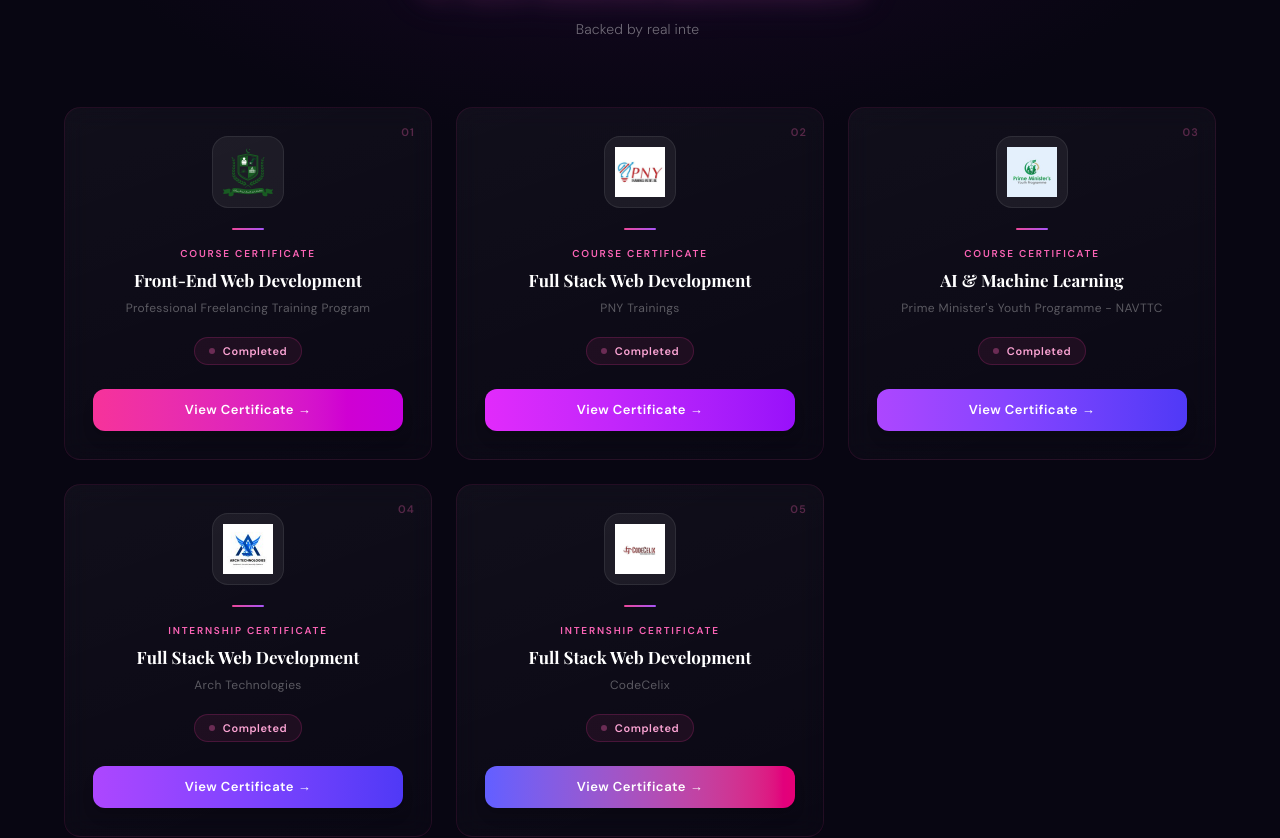
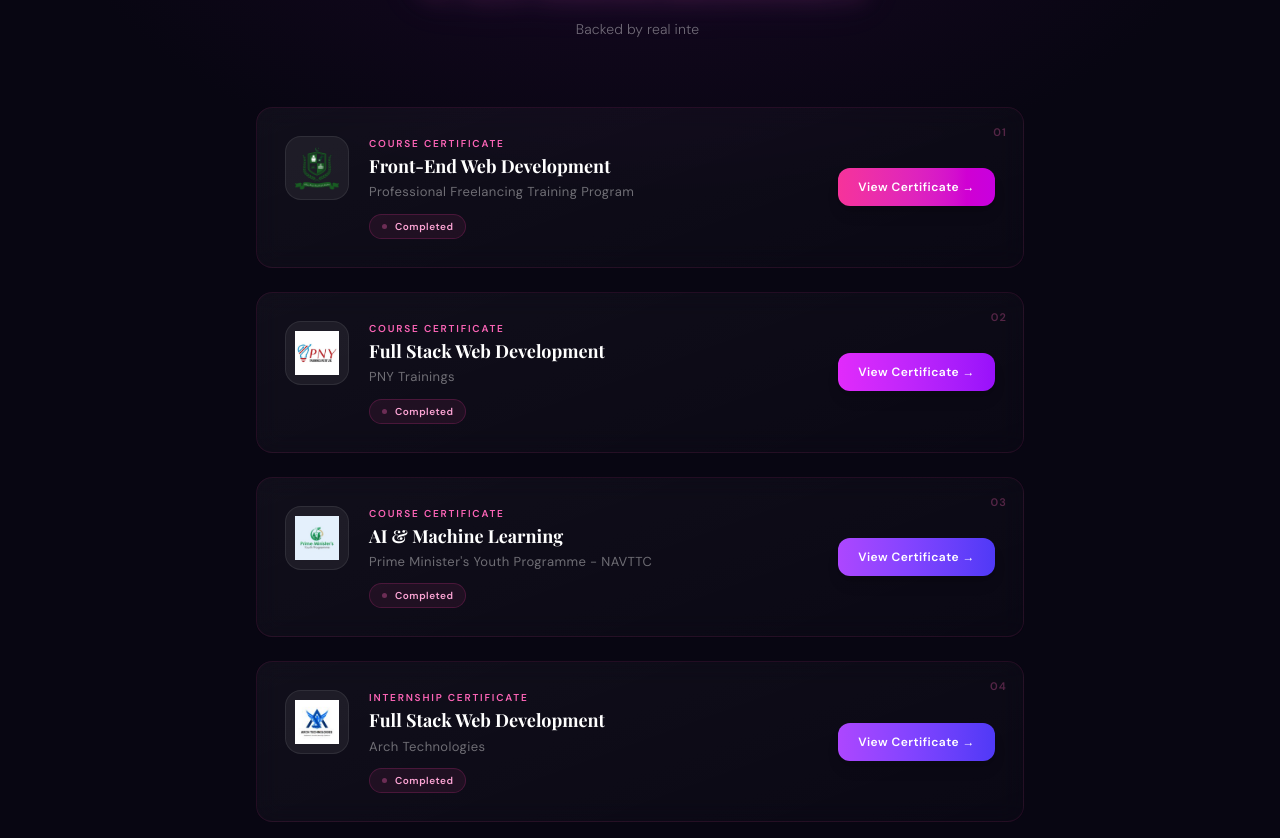
Before and after one commit to Talha-Bin-Zubair2125/my-portfolio, a React (Vite) app: page / in a window 1280 px wide. Shown: the part 8089-8927 px from the top of the page. Built offline with nearby package versions, Linux system fonts and the light colour scheme.

Commit message:
Fix certifications responsiveness and UI bugs

```diff
--- a/src/Pages/Certifications.jsx
+++ b/src/Pages/Certifications.jsx
@@ -151,23 +151,23 @@
           </motion.p>
         </div>
 
-        {/* Cards Grid - Updated to auto-fit gracefully for 5 items */}
-        <div className="grid grid-cols-1 sm:grid-cols-2 lg:grid-cols-3 xl:grid-cols-3 gap-6 max-w-6xl mx-auto">
+        {/* Cards Stacked - One per line */}
+        <div className="flex flex-col gap-6 max-w-3xl mx-auto">
           {certifications.map((cert, i) => (
             <motion.div
               key={i}
-              initial={{ opacity: 0, y: 60 }}
+              initial={{ opacity: 0, y: 50 }}
               whileInView={{ opacity: 1, y: 0 }}
               transition={{ duration: 0.6, delay: i * 0.1 }}
               viewport={{ once: true }}
-              whileHover={{ y: -8 }}
-              className="relative group flex"
+              whileHover={{ y: -4 }}
+              className="relative group w-full"
             >
               <div
-                className={`absolute inset-0 bg-gradient-to-br ${cert.color} opacity-0 group-hover:opacity-15 rounded-2xl blur-2xl transition-opacity duration-500`}
+                className={`absolute inset-0 bg-gradient-to-r ${cert.color} opacity-0 group-hover:opacity-15 rounded-2xl blur-2xl transition-opacity duration-500`}
               />
               <div
-                className="relative flex flex-col items-center w-full rounded-2xl border border-pink-500/10 group-hover:border-pink-400/40 transition-all duration-300 p-6 sm:p-7 overflow-hidden"
+                className="relative flex flex-col sm:flex-row items-center justify-between w-full rounded-2xl border border-pink-500/10 group-hover:border-pink-400/40 transition-all duration-300 p-6 sm:p-7 overflow-hidden gap-6"
                 style={{
                   background:
                     "linear-gradient(160deg, rgba(255,255,255,0.04) 0%, rgba(255,255,255,0.01) 100%)",
@@ -175,6 +175,7 @@
                 }}
               >
                 <div className="absolute top-0 left-0 right-0 h-px bg-gradient-to-r from-transparent via-pink-400/60 to-transparent opacity-0 group-hover:opacity-100 transition-opacity duration-300" />
+
                 <span
                   className="absolute top-4 right-4 text-pink-400/30"
                   style={{
@@ -187,12 +188,14 @@
                   {cert.num}
                 </span>
 
+                {/* Left side: Logo & Details */}
+                <div className="flex flex-col sm:flex-row items-center sm:items-start text-center sm:text-left gap-5 w-full">
                   <motion.div
                     whileHover={{ scale: 1.06, rotate: 2 }}
-                  className="flex items-center justify-center mb-5 rounded-2xl shrink-0"
+                    className="flex items-center justify-center rounded-2xl shrink-0"
                     style={{
-                    width: 72,
-                    height: 72,
+                      width: 64,
+                      height: 64,
                       background: "rgba(255,255,255,0.06)",
                       border: "1px solid rgba(255,255,255,0.08)",
                       overflow: "hidden",
@@ -201,21 +204,13 @@
                     <img
                       src={cert.image}
                       alt={`${cert.organization} logo`}
-                    style={{ width: 50, height: 50, objectFit: "contain" }}
+                      style={{ width: 44, height: 44, objectFit: "contain" }}
                     />
                   </motion.div>
 
-                <div
-                  className="mb-4 rounded-full shrink-0"
-                  style={{
-                    width: 32,
-                    height: 2,
-                    background: `linear-gradient(90deg, ${PINK}, ${PURPLE})`,
-                  }}
-                />
-
+                  <div className="flex flex-col items-center sm:items-start w-full">
                     <p
-                  className="text-pink-400 text-center mb-2"
+                      className="text-pink-400 mb-1"
                       style={{
                         fontFamily: "'DM Sans', sans-serif",
                         fontSize: "10px",
@@ -228,10 +223,10 @@
                     </p>
 
                     <h2
-                  className="text-white text-center mb-2"
+                      className="text-white mb-1"
                       style={{
                         fontFamily: "'Playfair Display', serif",
-                    fontSize: "17px",
+                        fontSize: "18px",
                         fontWeight: 700,
                         lineHeight: 1.3,
                       }}
@@ -240,12 +235,12 @@
                     </h2>
 
                     <p
-                  className="text-center mb-5"
+                      className="mb-3"
                       style={{
                         fontFamily: "'DM Sans', sans-serif",
-                    fontSize: "12px",
+                        fontSize: "13px",
                         fontWeight: 400,
-                    color: "rgba(255,255,255,0.32)",
+                        color: "rgba(255,255,255,0.4)",
                         letterSpacing: "0.03em",
                       }}
                     >
@@ -253,17 +248,17 @@
                     </p>
 
                     <div
-                  className="flex items-center gap-2 mb-6 rounded-full border border-pink-500/20 shrink-0"
+                      className="inline-flex items-center gap-2 rounded-full border border-pink-500/20"
                       style={{
                         background: "rgba(236,72,153,0.08)",
-                    padding: "5px 14px",
+                        padding: "4px 12px",
                       }}
                     >
                       <span
                         className="rounded-full bg-pink-400"
                         style={{
-                      width: 6,
-                      height: 6,
+                          width: 5,
+                          height: 5,
                           animation: "pulseDot 2s infinite",
                         }}
                       />
@@ -271,7 +266,7 @@
                         className="text-pink-300"
                         style={{
                           fontFamily: "'DM Sans', sans-serif",
-                      fontSize: "11px",
+                          fontSize: "10px",
                           fontWeight: 600,
                           letterSpacing: "0.05em",
                         }}
@@ -279,20 +274,24 @@
                         Completed
                       </span>
                     </div>
+                  </div>
+                </div>
 
+                {/* Right side: Button */}
                 <motion.a
-                  whileHover={{ scale: 1.02 }}
-                  whileTap={{ scale: 0.98 }}
+                  whileHover={{ scale: 1.03 }}
+                  whileTap={{ scale: 0.97 }}
                   href={cert.link}
                   target="_blank"
                   rel="noopener noreferrer"
-                  className={`mt-auto block w-full text-center text-white rounded-xl shadow-lg bg-gradient-to-r ${cert.color} transition-all`}
+                  className={`w-full sm:w-auto shrink-0 text-center text-white rounded-xl shadow-lg bg-gradient-to-r ${cert.color} transition-all`}
                   style={{
                     fontFamily: "'DM Sans', sans-serif",
-                    fontSize: "13px",
+                    fontSize: "12px",
                     fontWeight: 600,
                     letterSpacing: "0.04em",
-                    padding: "11px 0",
+                    padding: "10px 20px",
+                    whiteSpace: "nowrap",
                   }}
                 >
                   View Certificate &rarr;
```
Lines whose indentation alone changed are shown as unchanged.
